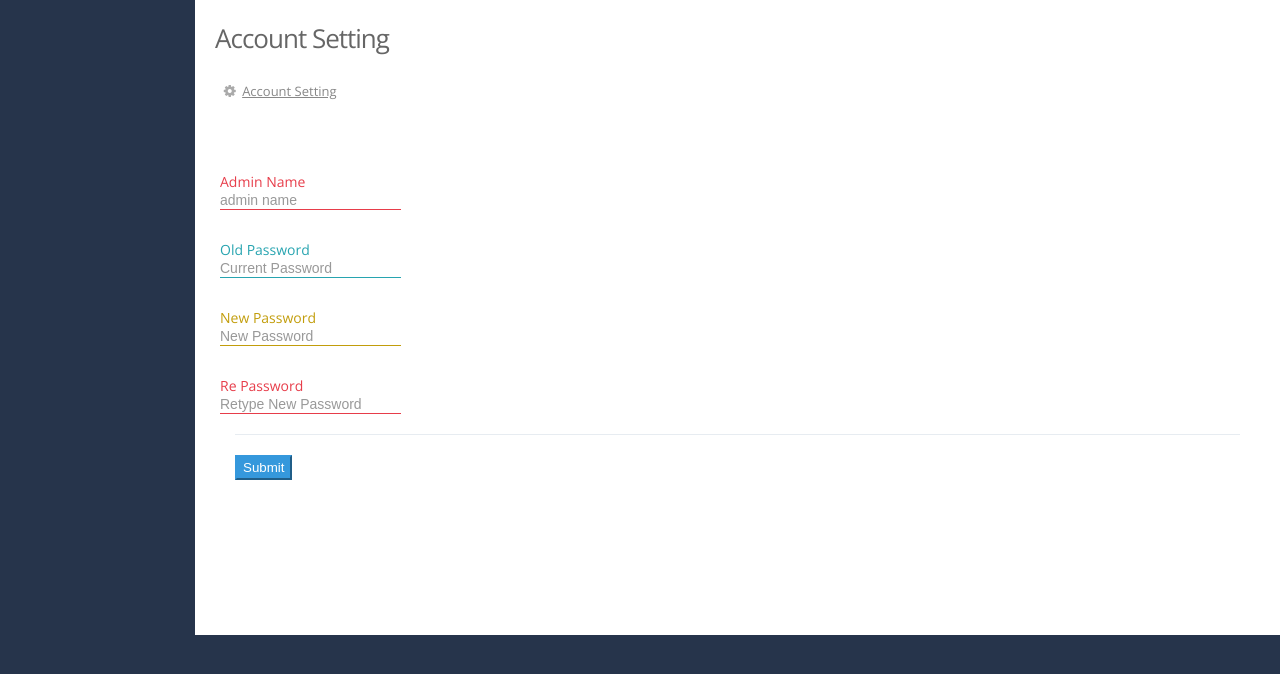
After one commit to keshav1990/Facebook-Account-App, a CodeIgniter app: the page made by application/views/account_setting.php in a window 1280 px wide. The commit adds this page. Shown: the top 674 px of the page. Run offline with CodeIgniter, Linux system fonts and the light colour scheme; some libraries are stand-ins or nearby versions.

Commit message:
Settings Page
To change or update username and password

```diff
--- a/application/views/Manage_account.php
+++ b/application/views/Manage_account.php
@@ -82,7 +82,7 @@
                                             <i class="fa fa-pencil"></i>
                                             </a>
                                             <a  href="javascript:void(0)" onclick="if(confirm('Do you really want to delete this account ?')){location='<?php echo base_url('ManageAccounts/remove/'). $row->id; ?>';}" class="btn btn-circle red btn-icon-only btn-default">
-                                             <i class="icon-trash"></i>
+                                          <i class="fa fa-trash-o"></i>
                                             </a>
                                         </div>
 										</td>
--- /dev/null
+++ b/application/views/account_setting.php
@@ -0,0 +1,113 @@
+<div class="page-content-wrapper">
+<!-- BEGIN CONTENT -->
+            <div class="page-content-wrapper">
+                <!-- BEGIN CONTENT BODY -->
+                <div class="page-content">
+                    <!-- BEGIN PAGE HEADER-->
+
+                    <h1 class="page-title">Account Setting </h1>
+                    <div class="page-bar">
+                        <ul class="page-breadcrumb">
+                            <li>
+                                <i class="fa fa-cog"></i>
+                                <a href="">Account Setting</a>
+
+                            </li>
+
+
+                        </ul>
+
+                    </div>
+                    <!-- END PAGE HEADER-->
+
+
+					<!--Enter your code from here -->
+
+
+
+					<div class="portlet light ">
+
+                            <div class="portlet-body form">
+
+
+				 <?php if($this->session->flashdata('success')){ ?>
+					<div class="alert alert-success">
+					<a href="#" class="close" data-dismiss="alert">&times;</a>
+					<strong>Success!</strong> <?php echo $this->session->flashdata('success'); ?>
+					</div>
+
+						<?php } else if($this->session->flashdata('error')){  ?>
+
+						<div class="alert alert-danger">
+						<a href="#" class="close" data-dismiss="alert">&times;</a>
+						<strong>Error!</strong> <?php echo $this->session->flashdata('error'); ?>
+						</div>
+
+						<?php } ?>
+
+							<form class="form-horizontal" action="<?php echo base_url('ManageAccounts/accountSetting/') ?>" method="post">
+                                        <div class="form-body">
+                                            <div class="form-group form-md-line-input has-error">
+                                                <label class="col-md-2 control-label" for="form_control_1">Admin Name</label>
+                                                <div class="col-md-10">
+                                                    <input type="text" class="form-control" name="admin_name" id="form_control_1" placeholder="admin name">
+
+													<div class="form-control-focus"> </div>
+                                                </div>
+                                            </div>
+
+
+                                            <div class="form-group form-md-line-input has-success">
+                                                <label class="col-md-2 control-label" for="form_control_1">Old Password</label>
+                                                <div class="col-md-10">
+                                                    <input type="password" class="form-control" id="form_control_1" name="oldpassword" placeholder="Current Password">
+
+												   <div class="form-control-focus"> </div>
+                                                </div>
+                                            </div>
+                                            <div class="form-group form-md-line-input has-warning">
+                                                <label class="col-md-2 control-label" for="form_control_1">New Password</label>
+                                                <div class="col-md-10">
+                                                    <input type="password" class="form-control" name="newpassword" id="form_control_1"placeholder="New Password" >
+                                                    <?php echo form_error('newpassword'); ?>
+													<div class="form-control-focus"> </div>
+                                                </div>
+                                            </div>
+                                            <div class="form-group form-md-line-input has-error">
+                                                <label class="col-md-2 control-label" for="form_control_1">Re Password</label>
+                                                <div class="col-md-10">
+                                                    <input type="password" class="form-control" name="repassword"id="form_control_1" placeholder="Retype New Password">
+                                                      <?php echo form_error('repassword'); ?>
+													<div class="form-control-focus"> </div>
+                                                </div>
+                                            </div>
+
+                                        <div class="form-actions">
+                                            <div class="row">
+                                                <div class="col-md-offset-2 col-md-10">
+
+                                                    <button type="submit" name="submit" class="btn blue">Submit</button>
+                                                </div>
+                                            </div>
+                                        </div>
+                                    </form>
+                                </div>
+                            </div>
+
+
+
+
+					<!-- New code insertion end's here -->
+
+
+                </div>
+                <!-- END CONTENT BODY -->
+            </div>
+            <!-- END CONTENT -->
+		</div>
+		<?php
+		$this->load->view('common/css_other');
+		$this->load->view('common/home_css');
+	 $this->load->view('common/common_js');
+	 $this->load->view('common/theme_js');
+	 ?>
```
Also changed, not shown: application/controllers/Login.php (+4 -7 lines), application/controllers/ManageAccounts.php (+81 -10 lines), application/models/common_model.php (+25 -28 lines), application/views/common/header.php (+4 -4 lines), application/views/create_account.php (+5 -4 lines), application/views/myAccount.php (added, +113 -0 lines).
